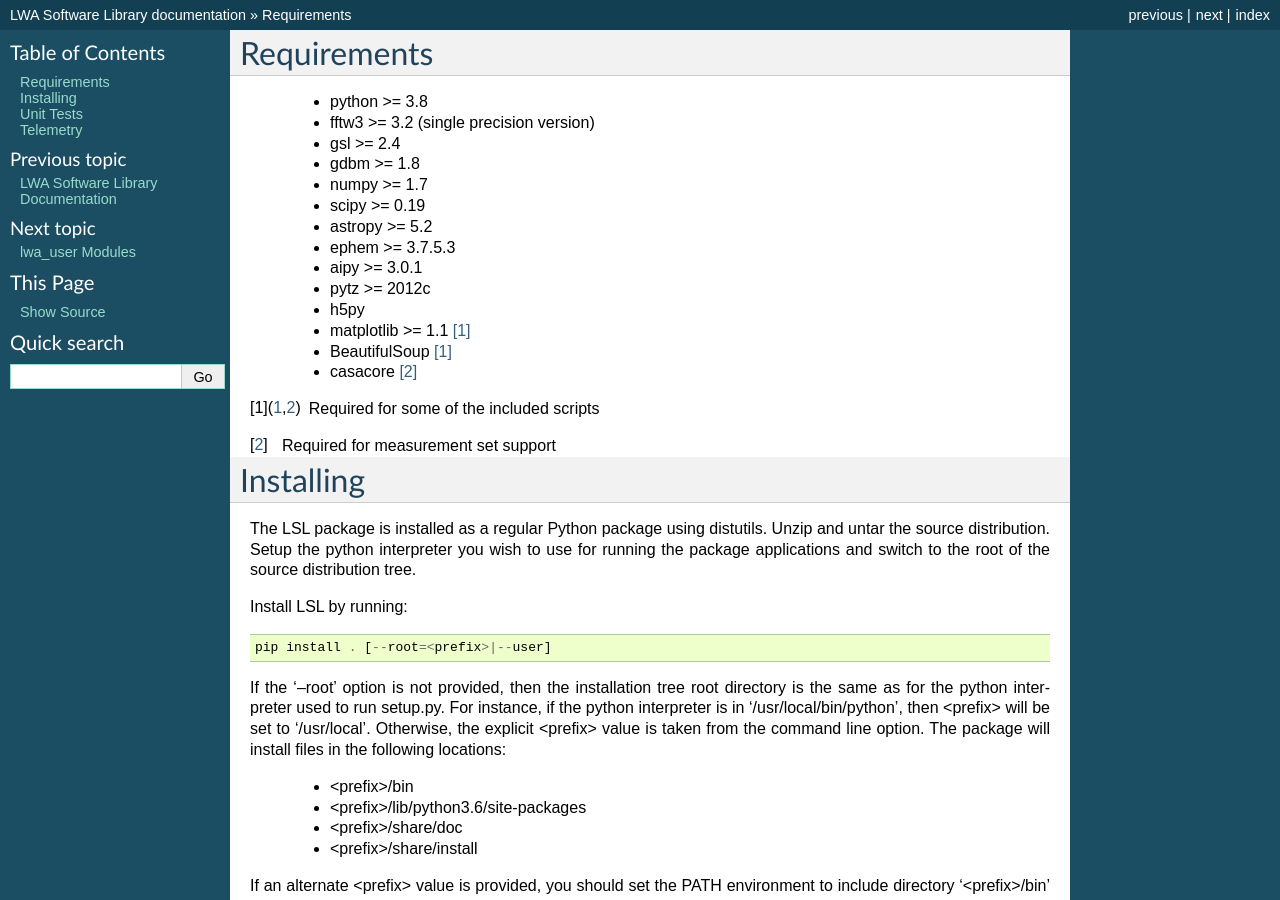
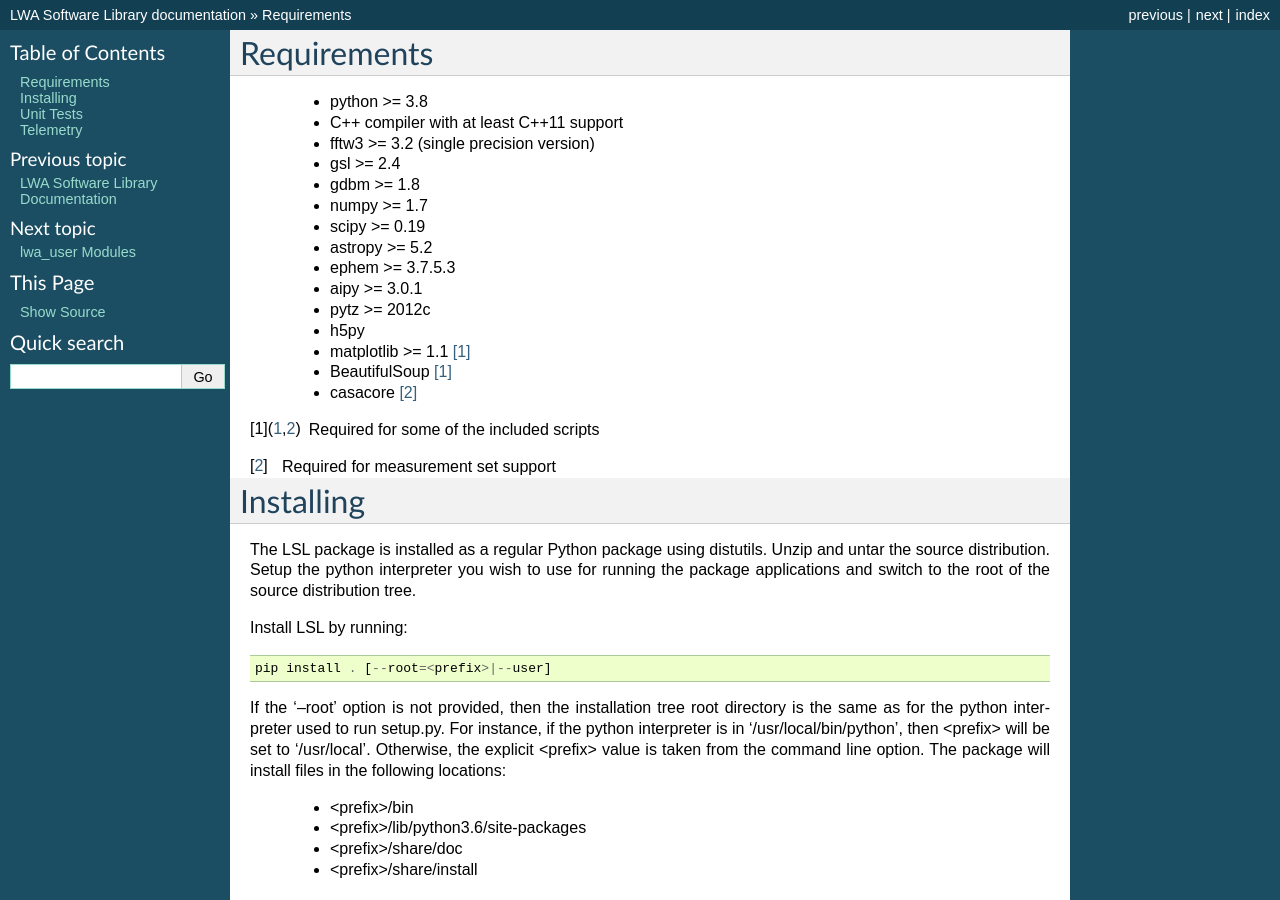
Before and after one commit to lwa-project/lsl, a Sphinx documentation site: the page built from docs/source/install.rst, in a window 1280 px wide and 900 px high. Built offline with Sphinx 7.4.7, drawn with Linux system fonts in a browser that asks for light colours; formulas are drawn with MathJax 3; pages that are not in the unit, such as notebooks, are missing from menus.

Commit message:
List the updates.

```diff
--- a/docs/source/install.rst
+++ b/docs/source/install.rst
@@ -1,6 +1,7 @@
 Requirements
 ============
  * python >= 3.8
+ * C++ compiler with at least C++11 support
  * fftw3 >= 3.2 (single precision version)
  * gsl >= 2.4
  * gdbm >= 1.8
```
Also changed, not shown: README.md (+1 -0 lines), 1 other file.
